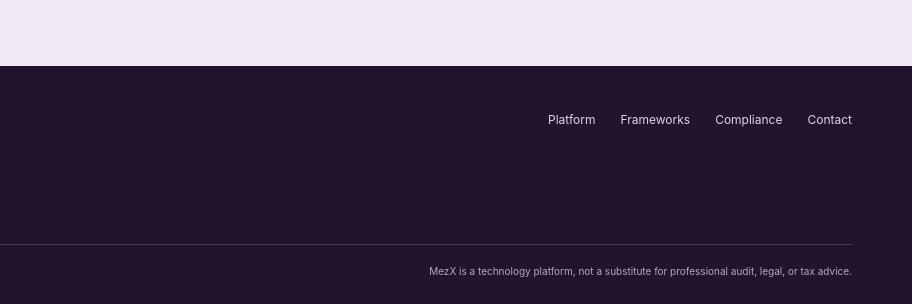
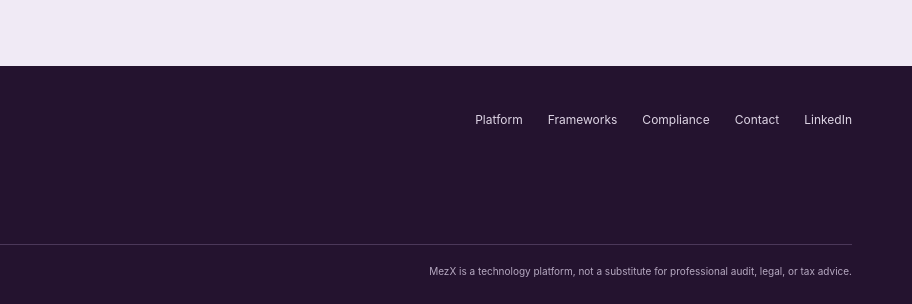
Before and after one commit to mezxglobal/mezxglobal.github.io, a plain HTML site: page index.html in a window 1280 px wide. Shown: the part 4038-4342 px from the top of the page, 368-1280 px from the left. Drawn offline with Linux system fonts and the light colour scheme.

Commit message:
Update index.html

```diff
--- a/index.html
+++ b/index.html
@@ -1176,6 +1176,11 @@ footer .brand-mark {
         <a href="#frameworks">Frameworks</a>
         <a href="#compliance">Compliance</a>
         <a href="mailto:hello@mezx.com">Contact</a>
+         <a href="https://www.linkedin.com/company/mezx"
+       target="_blank"
+       rel="noopener noreferrer">
+       LinkedIn
+    </a>
       </div>
 
     </div>
```
